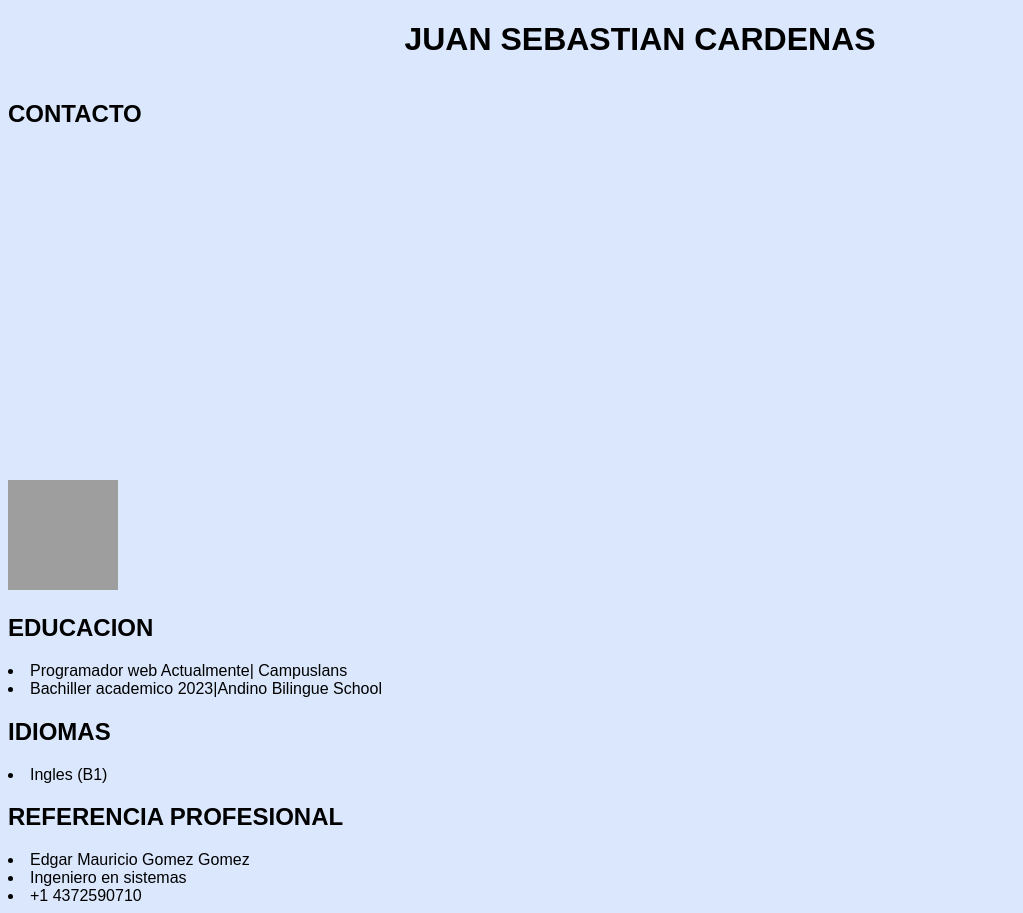
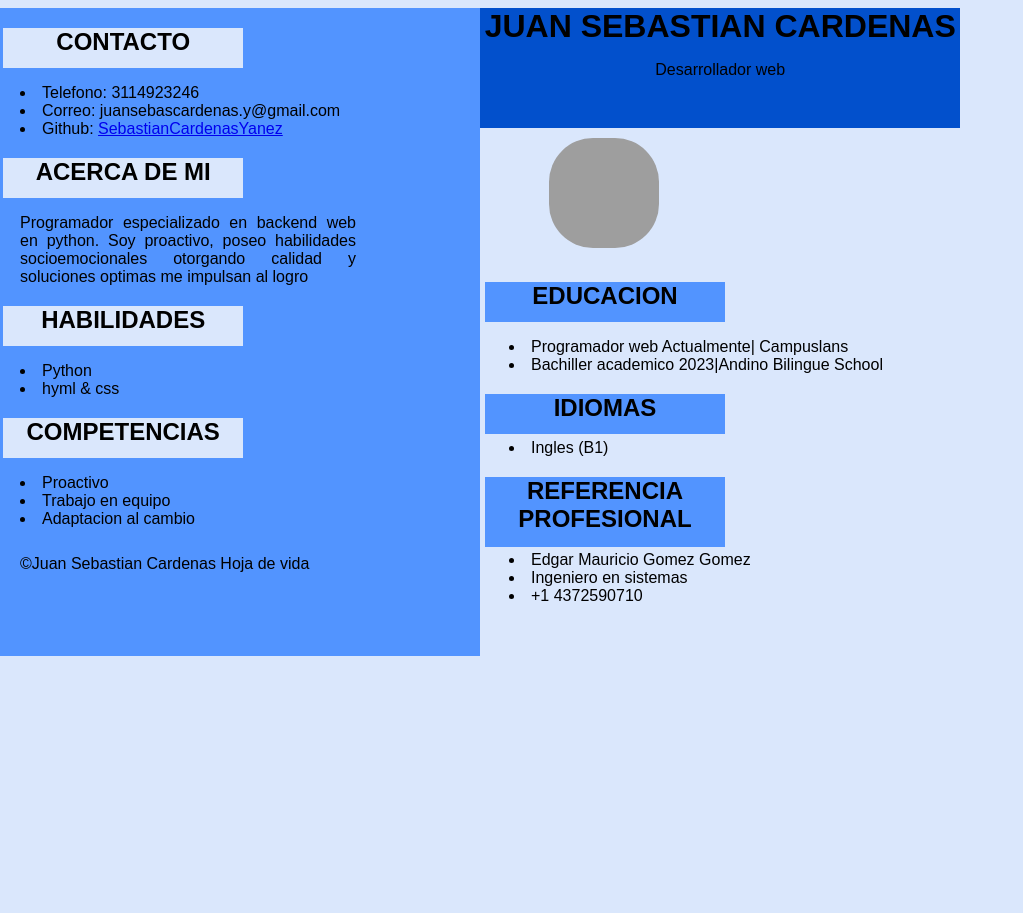
Before and after one commit to SebastianCardenasYanez/Html_CardenasSebastian, a plain HTML site: page Dia-2/index.html in a window 1280 px wide. Shown: the whole page, without its empty margins (0-1023 px from the left). After the commit the page ends 800 px from the top, so only its background shows below. Drawn offline with Linux system fonts and the light colour scheme; grey boxes are pictures that could not be loaded.

Commit message:
hoja de vida

```diff
--- a/Dia-2/index.html
+++ b/Dia-2/index.html
@@ -8,27 +8,71 @@
     <title>Hoja de vida</title>
 </head>
 <body>
+
+    <div class="contenedorleft">
+
+            <div class="cuadro">
+                <div class="left">
+             <div class="cuadrito">
+            <h2>CONTACTO</h2>
+            </div>
+            <P><li>Telefono: 3114923246</li>
+                <li>Correo: juansebascardenas.y@gmail.com</li>
+                <li>Github: <a href="https://github.com/SebastianCardenasYanez">SebastianCardenasYanez</a></li></P>
+            <div class="cuadrito">
+            <h2>ACERCA DE MI</h2>
+            </div>
+            <P>Programador especializado en backend web en python. Soy proactivo, poseo habilidades socioemocionales
+            otorgando calidad y soluciones optimas me impulsan al logro
+            </P>
+            <div class="cuadrito">
+            <h2>HABILIDADES</h2>
+            </div>
+            <P><li>Python</li>
+                <li>hyml & css</li></P>
+            <div class="cuadrito">
+            <h2>COMPETENCIAS</h2>
+            </div>
+            <P><li>Proactivo</li>
+                <li>Trabajo en equipo</li>
+                <li>Adaptacion al cambio</li></P>
+
+                <footer>
+                    <p>&copy;Juan Sebastian Cardenas Hoja de vida</p>
+                </footer>
+        </div>
+        <div class="clear"></div>
+    </div>
+    </div>
+
+    <div class="contenedoright">
+        <div class="right">
+            <div class="cuadroright">
                 <div class="name">
                     <h1>JUAN SEBASTIAN CARDENAS</h1>
+                    <p>Desarrollador web</p>
                 </div>
-    <div class="left">
-        <h2>CONTACTO</h2>
-        <div class="cuadro"></div>
+            <img src="https://media.discordapp.net/attachments/761615460914954301/1226331814742720582/WhatsApp_Image_2024-04-06_at_6.52.27_PM.jpeg?ex=66246180&is=6611ec80&hm=c8550174001cae10255f7f47183eb68e46f75dd744e47ad569c2e021cd419f25&=&format=webp&width=331&height=426" height="110" width="110" aling="center" alt="Foto">
+            <div class="cuadradito">
+            <h2>EDUCACION</h2>
             </div>
-
-
-    <div class="right">
-        <img src="https://media.discordapp.net/attachments/761615460914954301/1226331814742720582/WhatsApp_Image_2024-04-06_at_6.52.27_PM.jpeg?ex=66246180&is=6611ec80&hm=c8550174001cae10255f7f47183eb68e46f75dd744e47ad569c2e021cd419f25&=&format=webp&width=331&height=426" height="110" width="110" aling="center" alt="Foto">
-        <h2>EDUCACION</h2>
                 <P><li>Programador web Actualmente| Campuslans</li>
                     <li>Bachiller academico 2023|Andino Bilingue School</li></P>
+            <div class="cuadradito">
             <h2>IDIOMAS</h2>
+            </div>
             <li>Ingles (B1)</li>
+            <div class="cuadradito1">
             <h2>REFERENCIA PROFESIONAL</h2>
+            </div>
             <li>Edgar Mauricio Gomez Gomez</li>
                 <li>Ingeniero en sistemas</li>
                 <li>+1 4372590710</li>
-
+            <div class="clear"></div>
+            </div>
+            </div>
+        </div>
     </div>
 </body>
+
 </html>
--- a/Dia-2/style.css
+++ b/Dia-2/style.css
@@ -1,18 +1,115 @@
 .name{
+    margin-left: -6%;
+    background-color: rgb(2, 80, 204);
+    width: 480px; /* Ancho del cuadro */
+    height: 120px; /* Altura del cuadro */
+    margin-top: 0%; /* Margen entre los cuadros */
     text-align: center;
+}
+h1{
+    text-align: center;
+    margin: 0px;
 }
 body{
     font-family: sans-serif;
     background-color:rgb(218, 231, 252);
 }
 .left {
+    width: 70%;
+    height: 0vh;
+    display:block;
+    float: left;
+    margin-left: 20px;
+    flex-direction:column;
+    justify-content:left;
+    align-items: left; /* Cambia los colores aquí */
+    color: rgb(0, 0, 0);
+    text-align: justify;
+
+
+}
+footer {
+    margin-top: 8%;
+    justify-content:flex-end;
+    clear: both;
+}
+.right {
     width: 100%;
-    height: 50vh;
-    display: flex;
-    flex-direction: column;
-    justify-content: left;
+    height: 75vh;
+    margin-left:6px ;
+    display:block;
+    float: left;
+    flex-direction:column;
+    justify-content:left;
     align-items: left;
-    background-image: rgb(0, 34, 88); /* Cambia los colores aquí */
     color: rgb(0, 0, 0);
     text-align: left;
+    position: justify;
+
 }
+.clear{
+    clear: both;
+}
+.contenedoright{
+    display: flex;
+    justify-content: flex-start;
+    position: relative;
+
+}
+img{
+    max-width: 800px;
+    border-radius: 40%;
+    margin: 10px;
+    margin-left: 40px;
+
+}
+.contenedorleft{
+    display: flex;
+    justify-content:flex-start;
+    position: relative;
+
+}
+.cuadro {
+    position: absolute;
+    width: 480px; /* Ancho del cuadro */
+    height: 648px; /* Altura del cuadro */
+    margin-left: -8px; /* Margen entre los cuadros */
+    background-color: rgb(82, 148, 255);
+}
+
+.cuadroright{
+    position: absolute;
+    float: left;
+    width: 480px; /* Ancho del cuadro */
+    height: 648px; /* Altura del cuadro */
+    margin-left: 495px; /* Margen entre los cuadros */
+    background-color: rgb(218, 231, 252);
+}
+.cuadrito{
+    background-color: rgb(218, 231, 252);
+    width: 240px; /* Ancho del cuadro */
+    height: 40px;
+    margin-left: -5%;
+    text-align: center;
+
+}
+
+.cuadradito{
+    background-color: rgb(82, 148, 255);
+
+    width: 240px; /* Ancho del cuadro */
+    height: 40px;
+    margin: 1%;
+    margin-left: -5%;
+    text-align: center;
+}
+
+.cuadradito1{
+    background-color: rgb(82, 148, 255);
+
+    width: 240px; /* Ancho del cuadro */
+    height: 70px;
+    margin: 1%;
+    margin-left: -5%;
+    text-align: center;
+}
```
Also changed, not shown: Dia-2/imagen/WhatsApp Image 2024-04-06 at 6.52.27 PM.jpeg (added). Lines whose indentation alone changed are shown as unchanged.
